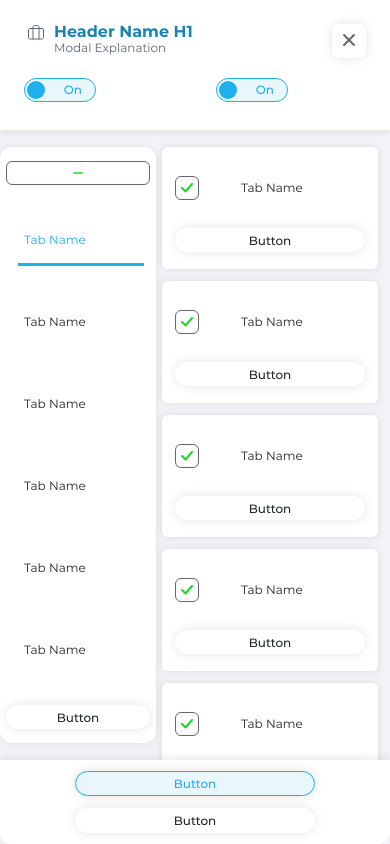
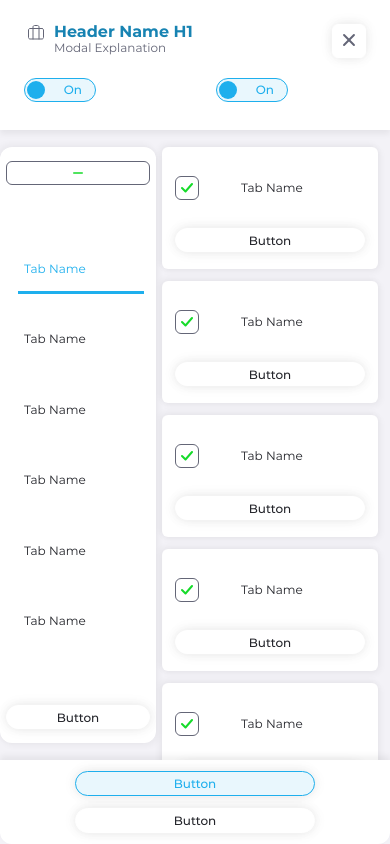
Before and after one commit to Sandro-Zosiashvili/zeussing-modal-project, a Next.js app: page / in a window 390 px wide. Both pictures are taken after a click on the button "Get Started". Built offline with nearby package versions, Linux system fonts and the light colour scheme.

Commit message:
Feat: for test

```diff
--- a/next.config.ts
+++ b/next.config.ts
@@ -3,7 +3,7 @@ import type { NextConfig } from "next";
 const nextConfig: NextConfig = {
   /* config options here */
   reactCompiler: true,
-  allowedDevOrigins: ['192.168.1.3'],
+  allowedDevOrigins: ['192.168.100.6'],
 
 };
 
--- a/src/components/ResponsiveTableHeader/ResponsiveTableHeader.module.scss
+++ b/src/components/ResponsiveTableHeader/ResponsiveTableHeader.module.scss
@@ -39,7 +39,7 @@
     display: flex !important;
     flex-direction: column !important;
     justify-content: space-between !important;
-    height: 80% !important;
+    height: 70% !important;
 
   }
   .button {
```
